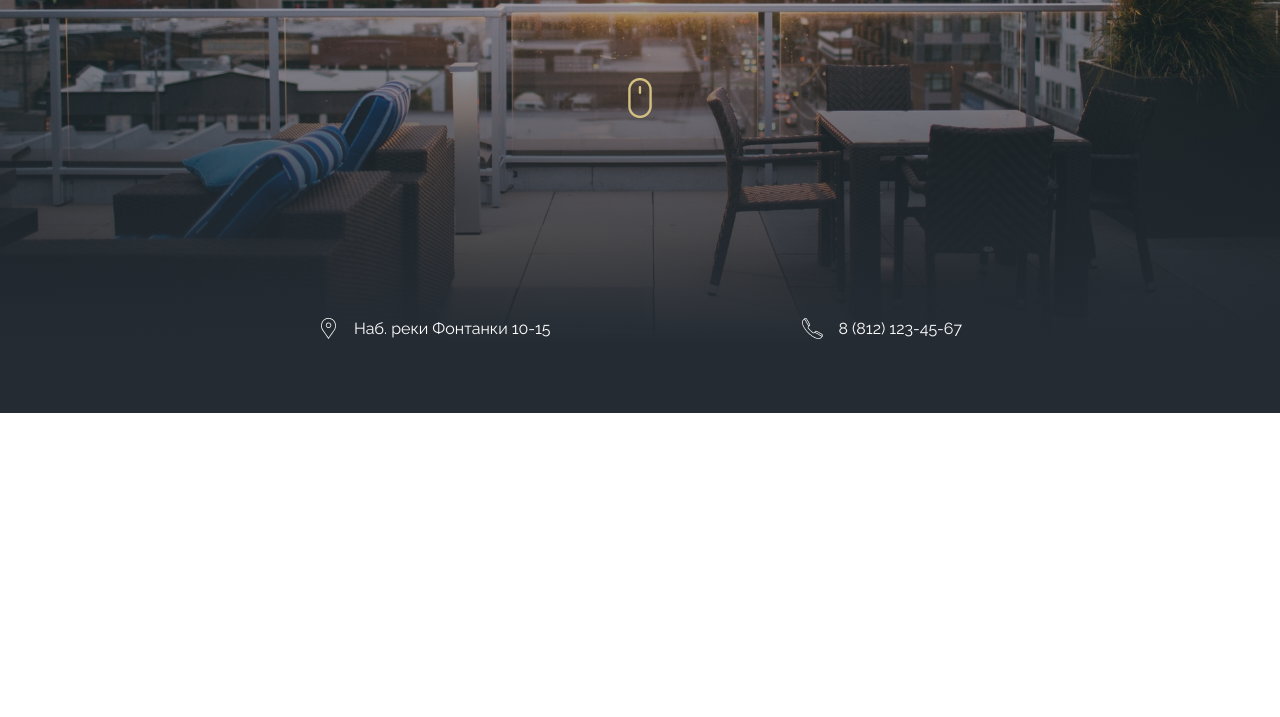
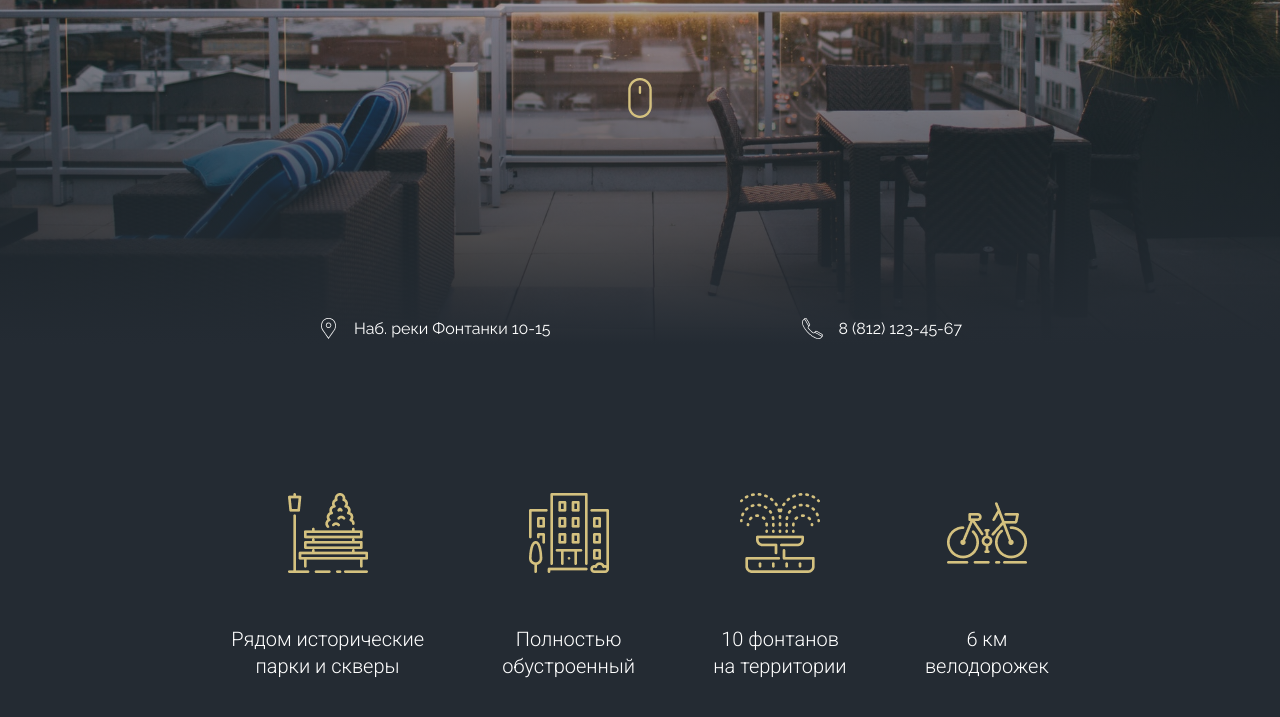
Before and after one commit to Trifle22/Residential-complex, a plain HTML site: page index.html in a window 1280 px wide. Shown: the part 467-1184 px from the top of the page. Before the commit the page ends 880 px from the top, so only its background shows below. Drawn offline with nearby package versions, Linux system fonts and the light colour scheme.

Commit message:
+section.testimonials

```diff
--- a/css/style.css
+++ b/css/style.css
@@ -86,3 +86,34 @@ body {
 .header-contact img {
   margin-right: 15px;
 }
+.testimonials {
+  background-color: #242b33;
+  padding-top: 80px;
+  padding-bottom: 80px;
+}
+
+.testimonials-items {
+  display: flex;
+  justify-content: space-around;
+  align-items: center;
+}
+
+.testimonials-item {
+  display: flex;
+  flex-direction: column;
+  align-items: center;
+}
+.testimonials-item img {
+  width: 80px;
+  height: 80px;
+  margin-bottom: 53px;
+}
+.testimonials-item span {
+  color: #fff;
+  font-family: 'Roboto';
+  font-style: normal;
+  font-weight: 300;
+  font-size: 20px;
+  line-height: 27px;
+  text-align: center;
+}
--- a/index.html
+++ b/index.html
@@ -47,7 +47,28 @@
     </div>
   </header>
   <section class="testimonials">
-
+    <div class="container">
+    <div class="testimonials-items">
+    <div class="testimonials-item">
+      <img src="img/bench.png" alt="bench">
+      <span>Рядом исторические <br> парки и скверы</span>
+    </div>
+    <div class="testimonials-item">
+      <img src="img/building.png" alt="building">
+      <span>Полностью <br> обустроенный</span>
+    </div>
+    <div class="testimonials-item">
+      <img src="img/fountain.png" alt="fountain">
+      <span>10 фонтанов <br> на территории</span>
+    </div>
+    <div class="testimonials-item">
+      <img src="img/bicycle.png" alt="bicycle">
+      <span>6 км <br> велодорожек</span>
+    </div>
+    </div>
+    <!-- ./testimonials-items -->
+  </div>
   </section>
+  <!-- /.testimonials-->
 </body>
 </html>
```
Also changed, not shown: img/bench.png (added), img/bicycle.png (added), img/building.png (added), img/fountain.png (added).
